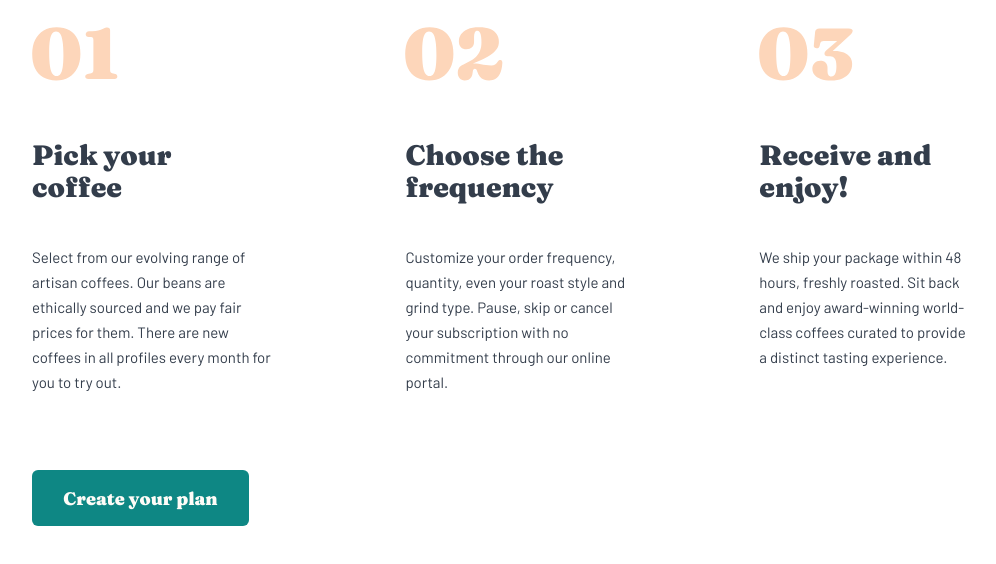
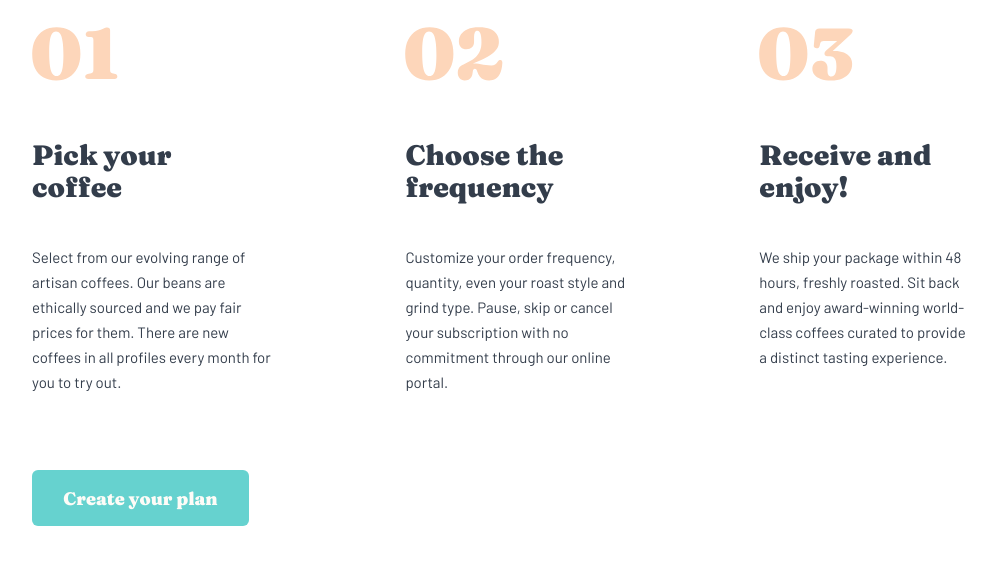
Before and after one commit to IstamxonAbdullayev/coffee, a plain HTML site: page index.html in a window 1280 px wide. In both pictures the pointer is over the link 233 px from the left and 3037 px from the top of the page. Shown: the part 2539-3103 px from the top of the page, without its empty margins (93-1089 px from the left). Drawn offline with Linux system fonts and the light colour scheme.

Commit message:
Add hover in index file

```diff
--- a/css/style.css
+++ b/css/style.css
@@ -421,6 +421,9 @@ body{
   text-align: center;
   color: var(--main-text-color-white);
 }
+.senter-btn:hover {
+  background-color: #66d2cf;
+}
 
 @media only screen and (min-width: 640px) {
   .logo__img {
```
